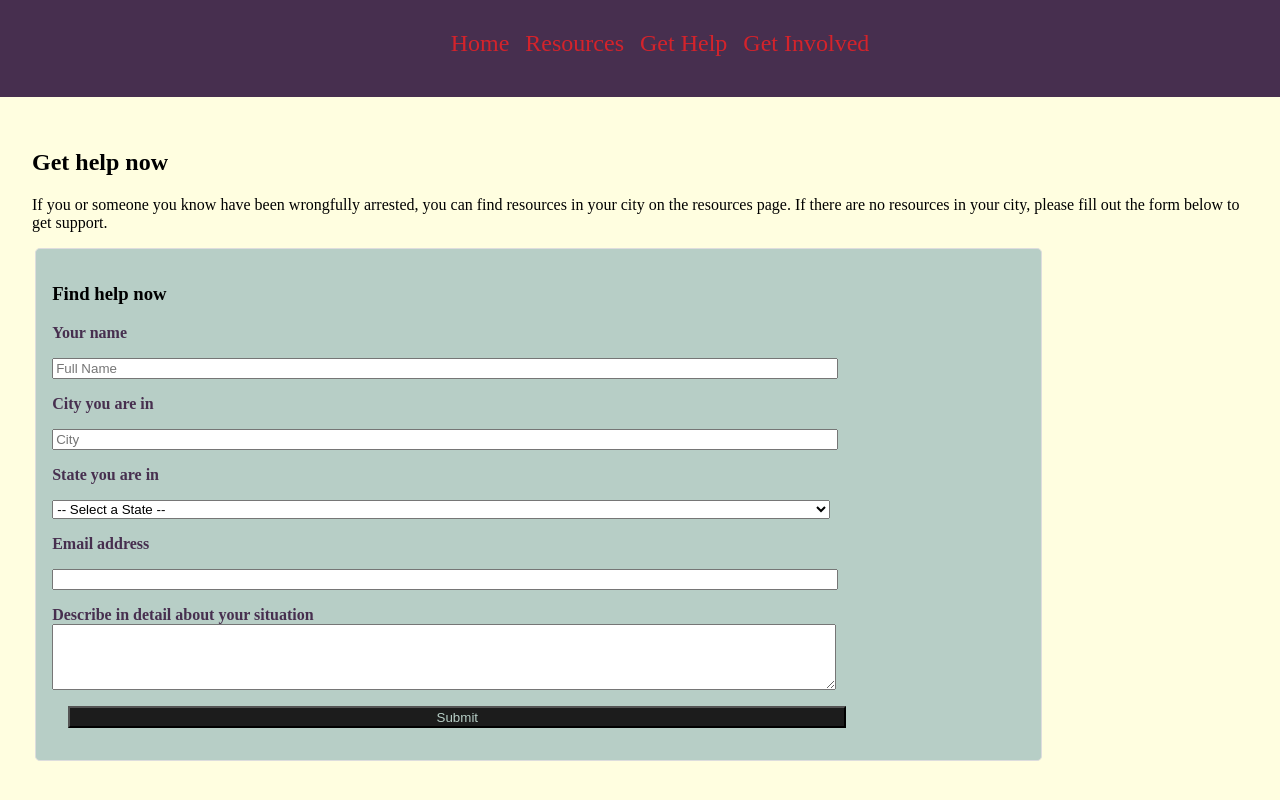
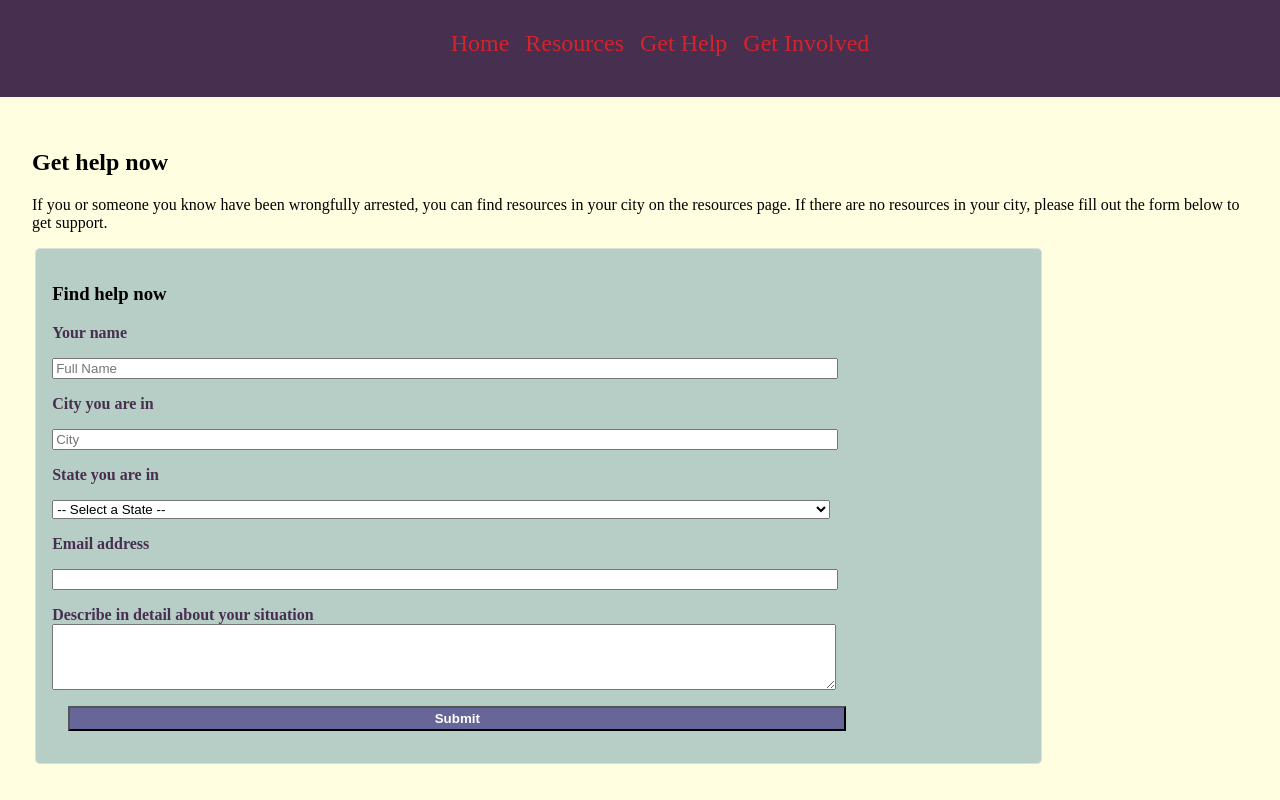
Before and after one commit to Save-Brown-Lives/save-brown-lives, a React (Vite) app in the folder client/: page /gethelp in a window 1280 px wide. Shown: the part 323-1123 px from the top of the page. Built offline with nearby package versions, Linux system fonts and the light colour scheme.

Commit message:
added styling to the button

```diff
--- a/client/src/App.css
+++ b/client/src/App.css
@@ -112,3 +112,10 @@ textarea {
   text-decoration: underline;
   margin: 0.3rem;
 }
+
+.form-div button {
+  background-color: var(--color-blue);
+  color: var(--color-light);
+  font-weight: bold;
+  padding: 0.2rem;
+}
```
